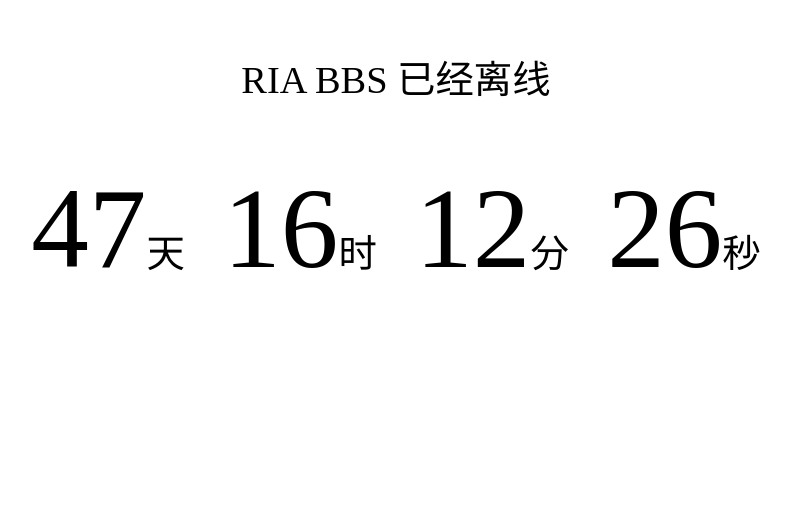
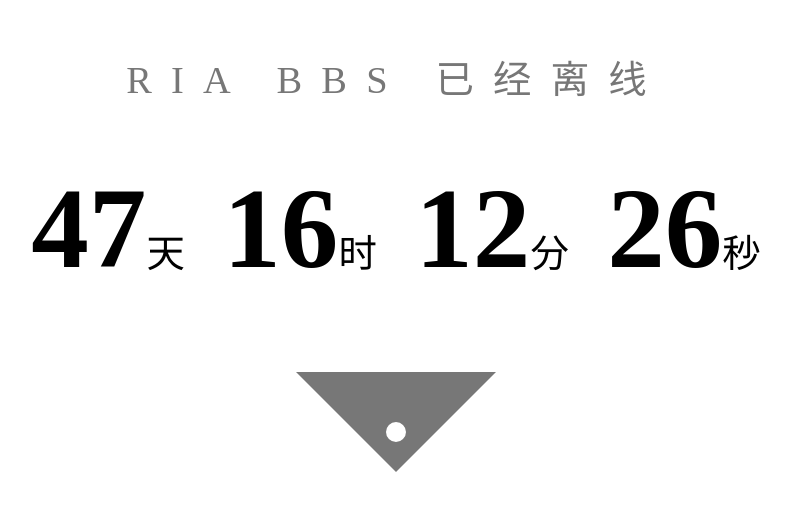
Before and after one commit to CPKaq/riabbs-down, a plain HTML site: page index.html in a window 1280 px wide. Shown: the part 160-670 px from the top of the page, without its empty margins (244-1035 px from the left). Drawn offline with Linux system fonts and the light colour scheme.

Commit message:
update style

```diff
--- a/index.html
+++ b/index.html
@@ -14,6 +14,7 @@
             <li><span class="digit" id="digit-minutes"></span><span>分</span></li>
             <li><span class="digit" id="digit-seconds"></span><span>秒</span></li>
         </ul>
+        <footer class="bbs-down-logo"></footer>
     </body>
 </html>
 <script src="time.js"></script>
--- a/style.css
+++ b/style.css
@@ -2,7 +2,6 @@ body {
     display: flex;
     flex-direction: column;
     align-items: center;
-    /* padding: 15% 0; */
     font-size: 3vw;
     height: 100vh;
     overflow: hidden;
@@ -10,6 +9,9 @@ body {
 
 .header {
     margin-top: 25vh;
+    color: #777;
+    letter-spacing: 0.5em;
+    font-weight: lighter;
 }
 
 ul.delta {
@@ -27,4 +29,13 @@ ul.delta li {
     font-size: 300%;
     min-width: 2ch;
     text-align: center;
+    font-weight: bold;
 }
+
+.bbs-down-logo {
+    width: 25vh;
+    height: 25vh;
+    margin-top: -10vh;
+    background-image: url('bbs-down.svg');
+    background-size: contain;
+}
```
